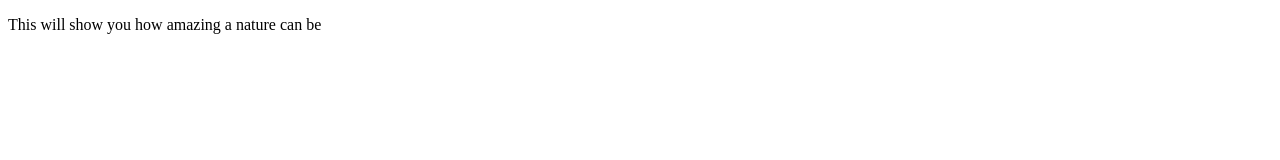
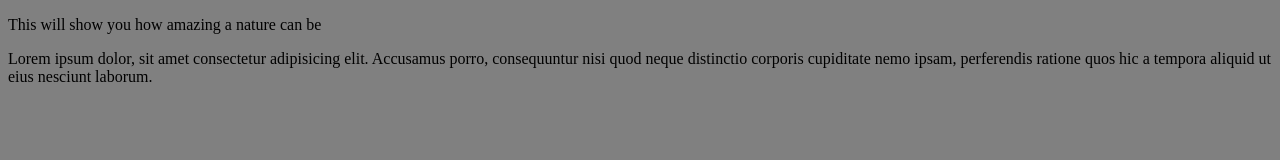
Before and after one commit to khandelwalaishwarya2209/git_practice1, a plain HTML site: page nature.html in a window 1280 px wide. Drawn offline with Linux system fonts and the light colour scheme.

Commit message:
final changes in the branch nature

```diff
--- a/nature.html
+++ b/nature.html
@@ -8,8 +8,11 @@
     <title>Nature</title>
 </head>
 
-<body>
+<body bgcolor="grey">
     <p>This will show you how amazing a nature can be</p>
+    <p>Lorem ipsum dolor, sit amet consectetur adipisicing elit. Accusamus porro, consequuntur nisi quod neque
+        distinctio corporis cupiditate nemo ipsam, perferendis ratione quos hic a tempora aliquid ut eius nesciunt
+        laborum.</p>
 
 </body>
 
```
